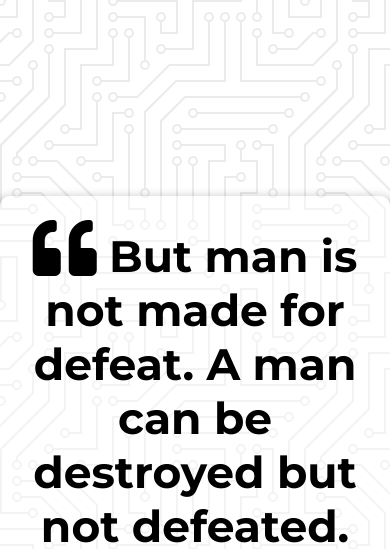
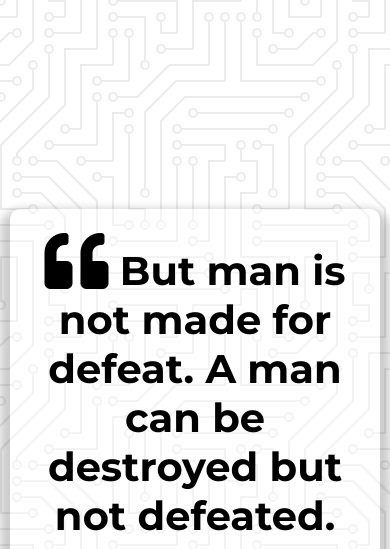
Before and after one commit to znarro/quote-generator, a plain HTML site: page index.html in a window 390 px wide. Shown: the top 549 px of the page. Drawn offline with Linux system fonts and the light colour scheme.

Commit message:
Add media query

```diff
--- a/style.css
+++ b/style.css
@@ -45,3 +45,14 @@ body {
   font-weight: 400;
   font-style: italic;
 }
+
+/* Media query: Tablet or smaller */
+@media screen and (max-width: 1000px) {
+  .quote-container {
+    margin: auto 10px;
+  }
+
+  .quote-text {
+    font-size: 2.5rem;
+  }
+}
```
